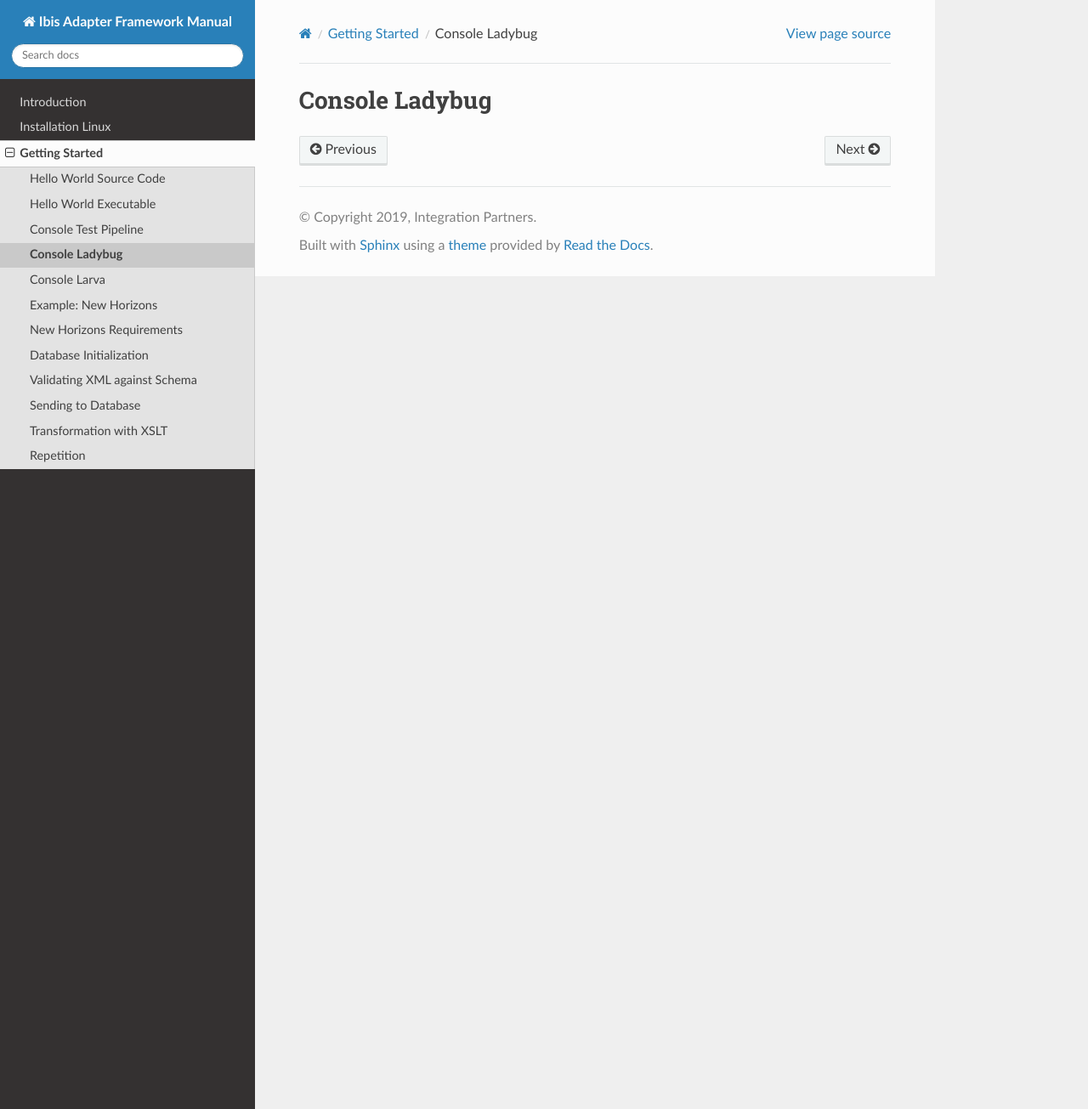
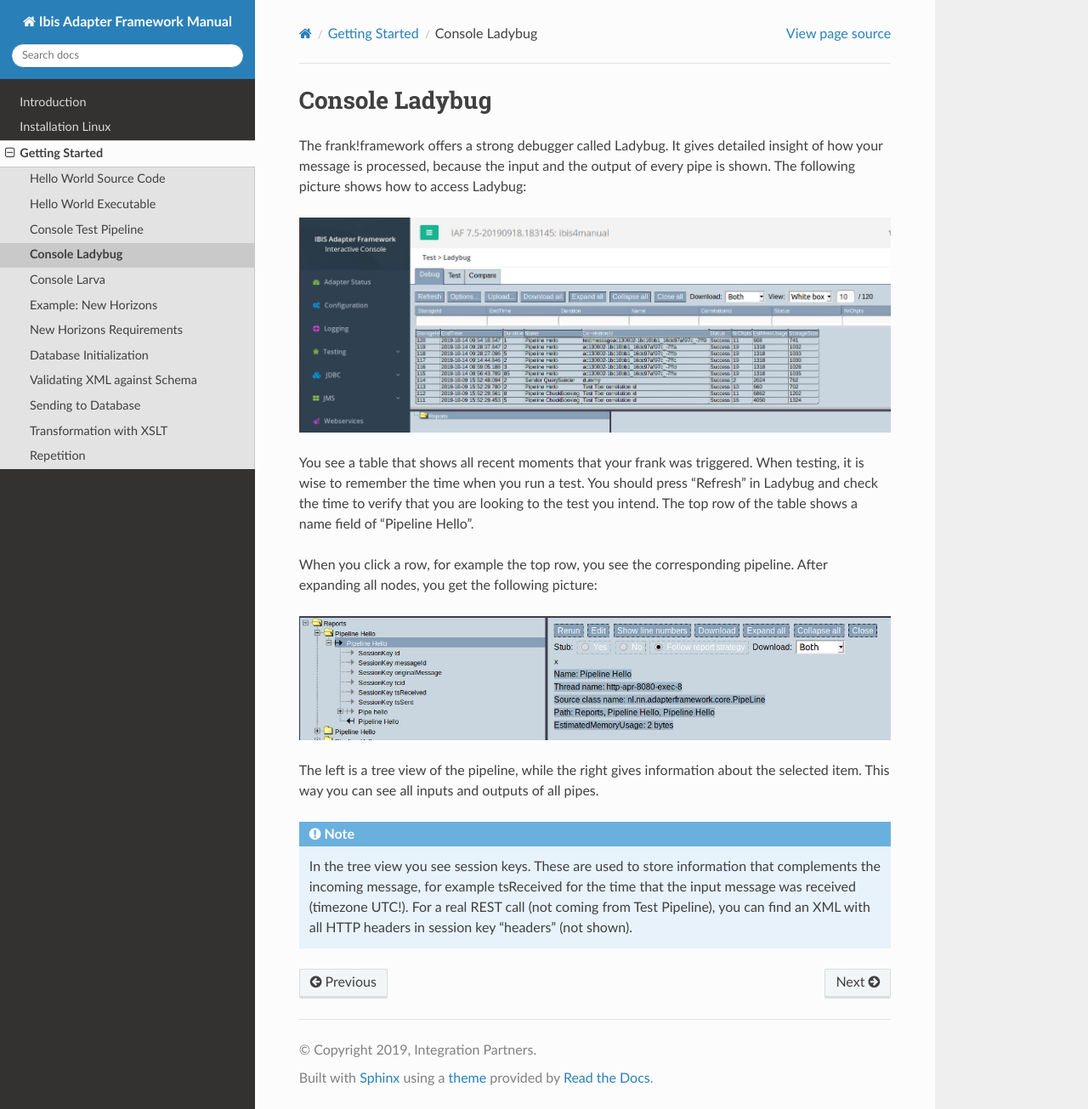
Before and after one commit to frankframework/frank-manual, a Sphinx documentation site: the page built from docs/source/helloLadybug.rst, in a window 1280 px wide and 1305 px high. Shown: the whole window at 85% size. Built offline with Sphinx 7.4.7 and the Read the Docs theme 2.0.0, drawn with Linux system fonts in a browser that asks for light colours.

Commit message:
Ladybug page

```diff
--- a/docs/source/helloLadybug.rst
+++ b/docs/source/helloLadybug.rst
@@ -1,2 +1,35 @@
 Console Ladybug
 ===============
+
+The frank!framework offers a strong debugger called Ladybug.
+It gives detailed insight of how your message is processed,
+because the input and the output of every pipe is shown.
+The following picture shows how to access Ladybug:
+
+.. image:: ladybugGeneral.jpg
+
+You see a table that shows all recent moments that your frank
+was triggered. When testing, it is wise to remember the time
+when you run a test. You should press "Refresh" in Ladybug
+and check the time to verify that you are looking to the test
+you intend. The top row of the table shows a name field of
+"Pipeline Hello".
+
+When you click a row, for example the top row, you see the
+corresponding pipeline. After expanding all nodes, you
+get the following picture:
+
+.. image:: ladybugTreeview.jpg
+
+The left is a tree view of the pipeline, while the right
+gives information about the selected item. This way
+you can see all inputs and outputs of all pipes.
+
+.. NOTE::
+
+   In the tree view you see session keys. These are used to
+   store information that complements the incoming message, for
+   example tsReceived for the time that the input message was
+   received (timezone UTC!). For a real REST call (not coming
+   from Test Pipeline), you can find an XML with all HTTP
+   headers in session key "headers" (not shown).
--- a/docs/source/helloTestPipeline.rst
+++ b/docs/source/helloTestPipeline.rst
@@ -6,7 +6,7 @@ Frank presented in :ref:`installationLinux` . We want
 to test the pipeline while ignoring the receiver, allowing
 us to enter test input more easily.
 
-To do this, you can browse to "localhost/docker/iaf/gui", you see
+To do this, you can browse to "localhost/docker/iaf/gui". You see
 a console to manage and test your Frank. Click "Testing".
 The "Testing" link will expand to "Larva", "Ladybug",
 "Test Pipeline" and "Test serviceListener". Click
```
Also changed, not shown: other parts of docs/source/helloTestPipeline.rst (+1 -1 lines), docs/source/ladybugGeneral.jpg (added), docs/source/ladybugTreeview.jpg (added).
